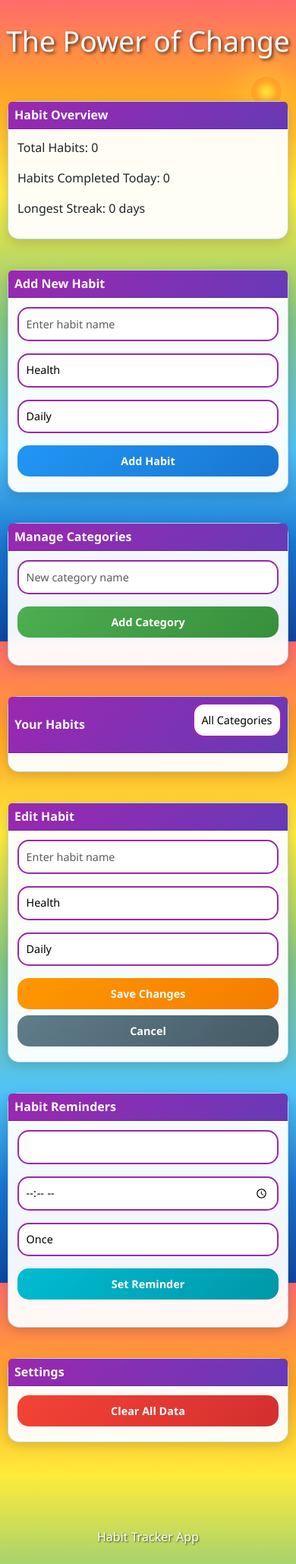
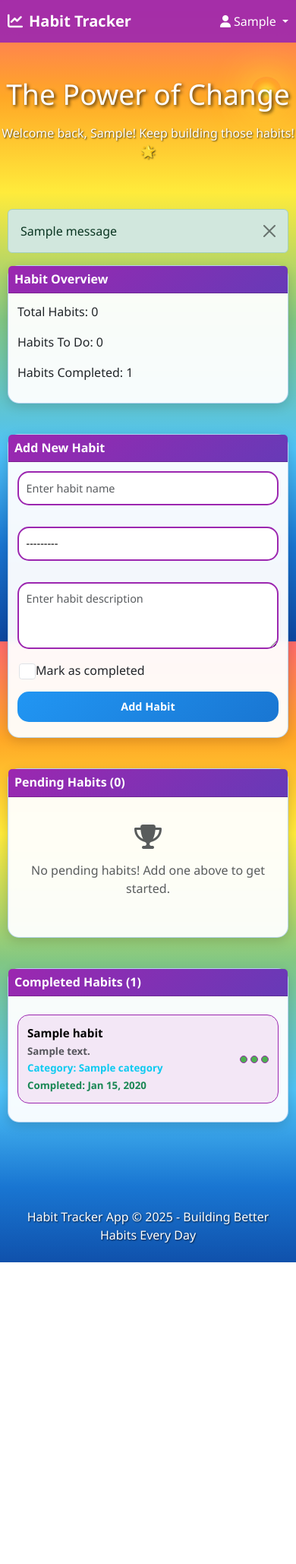
Before and after one commit to MeShell-MyBell/habit-tracker, a Django app: page / in a window 390 px wide. Shown: the whole page at 76% size. After the commit the page ends 1661 px from the top, so only its background shows below. Run offline with Django 5.2, Linux system fonts and the light colour scheme; a user stored in the database is signed in; tables that the repository leaves empty hold one stand-in row (values such as "Sample post"); one stand-in notice (Sample message) is shown; lists and menus that the app fills with data are empty; parts of the project's set-up code (start-up, migrations or seed data) failed here and were passed over; some libraries are stand-ins or nearby versions.

Commit message:
feat: Update main habit tracker with authentication features
- Add navigation bar with user dropdown menu
- Include personalized welcome messages for logged-in users
- Implement user-specific habit display and filtering
- Add logout functionality in navigation
- Update habit overview with real-time counts
- Enhance UI with authentication status indicators
- Maintain responsive design across all devices

```diff
--- a/habits/templates/habits/index.html
+++ b/habits/templates/habits/index.html
@@ -5,7 +5,7 @@
 <head>
     <meta charset="UTF-8">
     <meta name="viewport" content="width=device-width, initial-scale=1.0">
-    <title>The Power of Change</title>
+    <title>Habit Tracker</title>
     <!-- Bootstrap -->
     <link href="https://cdn.jsdelivr.net/npm/bootstrap@5.3.3/dist/css/bootstrap.min.css" rel="stylesheet"
         integrity="sha384-QWTKZyjpPEjISv5WaRU9OFeRpok6YctnYmDr5pNlyT2bRjXh0JMhjY6hW+ALEwIH" crossorigin="anonymous">
@@ -18,11 +18,53 @@
 </head>
 
 <body>
-    <header class="text-center py-4 mb-4">
+    <!-- Navigation Bar -->
+    <nav class="navbar navbar-expand-lg navbar-dark fixed-top" style="background: rgba(156, 39, 176, 0.9); backdrop-filter: blur(10px);">
+        <div class="container">
+            <a class="navbar-brand fw-bold" href="{% url 'home' %}">
+                <i class="fas fa-chart-line me-2"></i>Habit Tracker
+            </a>
+
+            <div class="navbar-nav ms-auto">
+                {% if user.is_authenticated %}
+                    <div class="nav-item dropdown">
+                        <a class="nav-link dropdown-toggle text-white" href="#" id="navbarDropdown" role="button" data-bs-toggle="dropdown">
+                            <i class="fas fa-user me-1"></i>{{ user.first_name|default:user.username }}
+                        </a>
+                        <ul class="dropdown-menu">
+                            <li><a class="dropdown-item" href="{% url 'logout' %}">
+                                <i class="fas fa-sign-out-alt me-2"></i>Logout
+                            </a></li>
+                        </ul>
+                    </div>
+                {% else %}
+                    <a class="nav-link text-white" href="{% url 'login' %}">
+                        <i class="fas fa-sign-in-alt me-1"></i>Login
+                    </a>
+                {% endif %}
+            </div>
+        </div>
+    </nav>
+
+    <header class="text-center py-4 mb-4" style="margin-top: 70px;">
         <h1 class="display-3 text-white mb-0" style="text-shadow: 2px 2px 4px rgba(0,0,0,0.7);">The Power of Change</h1>
+        {% if user.is_authenticated %}
+            <p class="text-white mt-2" style="text-shadow: 1px 1px 2px rgba(0,0,0,0.7);">
+                Welcome back, {{ user.first_name|default:user.username }}! Keep building those habits! 🌟
+            </p>
+        {% endif %}
     </header>
 
     <main class="container">
+        {% if messages %}
+            {% for message in messages %}
+                <div class="alert alert-{{ message.tags }} alert-dismissible fade show" role="alert">
+                    {{ message }}
+                    <button type="button" class="btn-close" data-bs-dismiss="alert"></button>
+                </div>
+            {% endfor %}
+        {% endif %}
+
         <div class="row">
             <div class="col-md-4 mb-4">
                 <section id="habit-overview" class="card">
@@ -30,47 +72,42 @@
                         <h2 class="h5 mb-0">Habit Overview</h2>
                     </div>
                     <div class="card-body" id="overview-content">
-                        <p>Total Habits: <span id="total-habits">0</span></p>
-                        <p>Habits Completed Today: <span id="completed-habits">0</span></p>
-                        <p>Longest Streak: <span id="longest-streak">0 days</span></p>
+                        <p>Total Habits: <span id="total-habits">{{ to_do_habits|length|add:done_habits|length }}</span></p>
+                        <p>Habits To Do: <span id="pending-habits">{{ to_do_habits|length }}</span></p>
+                        <p>Habits Completed: <span id="completed-habits">{{ done_habits|length }}</span></p>
                     </div>
                 </section>
             </div>
 
-            <div class="col-md-4 mb-4">
+            <div class="col-md-8 mb-4">
                 <section id="add-habit" class="card">
                     <div class="card-header">
                         <h2 class="h5 mb-0">Add New Habit</h2>
                     </div>
                     <div class="card-body">
-                        <form id="habit-form">
-                            <input type="text" id="habit-name" class="form-control mb-3" placeholder="Enter habit name" required>
-                            <select id="habit-category" class="form-control mb-3">
-                                <option value="health">Health</option>
-                                <option value="productivity">Productivity</option>
-                                <option value="learning">Learning</option>
-                            </select>
-                            <select id="habit-frequency" class="form-control mb-3">
-                                <option value="daily">Daily</option>
-                                <option value="weekly">Weekly</option>
-                            </select>
-                            <button type="submit" class="btn btn-primary w-100">Add Habit</button>
+                        <form method="post">
+                            {% csrf_token %}
+                            <div class="row">
+                                <div class="col-md-6 mb-3">
+                                    {{ form.name }}
+                                </div>
+                                <div class="col-md-6 mb-3">
+                                    {{ form.category }}
+                                </div>
+                            </div>
+                            <div class="mb-3">
+                                {{ form.description }}
+                            </div>
+                            <div class="mb-3">
+                                <div class="form-check">
+                                    {{ form.completed }}
+                                    <label class="form-check-label" for="{{ form.completed.id_for_label }}">
+                                        Mark as completed
+                                    </label>
+                                </div>
+                            </div>
+                            <button type="submit" class="btn btn-primary">Add Habit</button>
                         </form>
-                    </div>
-                </section>
-            </div>
-
-            <div class="col-md-4 mb-4">
-                <section id="category-management" class="card">
-                    <div class="card-header">
-                        <h2 class="h5 mb-0">Manage Categories</h2>
-                    </div>
-                    <div class="card-body">
-                        <form id="category-form">
-                            <input type="text" id="new-category" class="form-control mb-3" placeholder="New category name" required>
-                            <button type="submit" class="btn btn-success w-100">Add Category</button>
-                        </form>
-                        <div id="category-list" class="mt-3"></div>
                     </div>
                 </section>
             </div>
@@ -79,75 +116,68 @@
         <div class="row">
             <div class="col-md-6 mb-4">
                 <section id="habit-list" class="card">
-                    <div class="card-header d-flex justify-content-between align-items-center">
-                        <h2 class="h5 mb-0">Your Habits</h2>
-                        <select id="filter-category" class="form-control" style="width: auto;">
-                            <option value="all">All Categories</option>
-                        </select>
+                    <div class="card-header">
+                        <h2 class="h5 mb-0">Pending Habits ({{ to_do_habits|length }})</h2>
                     </div>
                     <div class="card-body">
-                        <!-- dynamic insertion -->
+                        {% if to_do_habits %}
+                            {% for habit in to_do_habits %}
+                                <div class="habit">
+                                    <div class="label">
+                                        <strong>{{ habit.name }}</strong>
+                                        {% if habit.description %}
+                                            <br><small class="text-muted">{{ habit.description }}</small>
+                                        {% endif %}
+                                        <br><small class="text-info">Category: {{ habit.category.name }}</small>
+                                        <br><small class="text-muted">Created: {{ habit.created_at|date:"M d, Y" }}</small>
+                                    </div>
+                                    <div class="dots">
+                                        <span style="background: #ff9800;"></span>
+                                        <span style="background: #ff9800;"></span>
+                                        <span style="background: #ddd;"></span>
+                                    </div>
+                                </div>
+                            {% endfor %}
+                        {% else %}
+                            <p class="text-muted text-center py-4">
+                                <i class="fas fa-trophy fa-2x mb-3 d-block"></i>
+                                No pending habits! Add one above to get started.
+                            </p>
+                        {% endif %}
                     </div>
                 </section>
             </div>
 
             <div class="col-md-6 mb-4">
-                <section id="edit-habit" class="card">
+                <section id="completed-habits" class="card">
                     <div class="card-header">
-                        <h2 class="h5 mb-0">Edit Habit</h2>
+                        <h2 class="h5 mb-0">Completed Habits ({{ done_habits|length }})</h2>
                     </div>
                     <div class="card-body">
-                        <form id="edit-habit-form">
-                            <input type="text" id="edit-habit-name" class="form-control mb-3" placeholder="Enter habit name" required>
-                            <select id="edit-habit-category" class="form-control mb-3">
-                                <option value="health">Health</option>
-                                <option value="productivity">Productivity</option>
-                                <option value="learning">Learning</option>
-                            </select>
-                            <select id="edit-habit-frequency" class="form-control mb-3">
-                                <option value="daily">Daily</option>
-                                <option value="weekly">Weekly</option>
-                            </select>
-                            <button type="submit" class="btn btn-warning w-100 mb-2">Save Changes</button>
-                            <button type="button" id="cancel-edit" class="btn btn-secondary w-100">Cancel</button>
-                        </form>
-                    </div>
-                </section>
-            </div>
-        </div>
-
-        <div class="row">
-            <div class="col-md-6 mb-4">
-                <section id="reminders" class="card">
-                    <div class="card-header">
-                        <h2 class="h5 mb-0">Habit Reminders</h2>
-                    </div>
-                    <div class="card-body">
-                        <form id="reminder-form">
-                            <select id="reminder-habit" class="form-control mb-3">
-                            </select>
-                            <input type="time" id="reminder-time" class="form-control mb-3" required>
-                            <select id="reminder-frequency" class="form-control mb-3">
-                                <option value="once">Once</option>
-                                <option value="daily">Daily</option>
-                                <option value="weekly">Weekly</option>
-                            </select>
-                            <button type="submit" class="btn btn-info w-100">Set Reminder</button>
-                        </form>
-                        <div id="reminder-list" class="mt-3"></div>
-                    </div>
-                </section>
-            </div>
-
-            <div class="col-md-6 mb-4">
-                <section id="settings" class="card">
-                    <div class="card-header">
-                        <h2 class="h5 mb-0">Settings</h2>
-                    </div>
-                    <div class="card-body">
-                        <div id="settings-content">
-                            <button id="clear-data" class="btn btn-danger w-100">Clear All Data</button>
-                        </div>
+                        {% if done_habits %}
+                            {% for habit in done_habits %}
+                                <div class="habit">
+                                    <div class="label">
+                                        <strong>{{ habit.name }}</strong>
+                                        {% if habit.description %}
+                                            <br><small class="text-muted">{{ habit.description }}</small>
+                                        {% endif %}
+                                        <br><small class="text-info">Category: {{ habit.category.name }}</small>
+                                        <br><small class="text-success">Completed: {{ habit.created_at|date:"M d, Y" }}</small>
+                                    </div>
+                                    <div class="dots">
+                                        <span style="background: #4caf50;"></span>
+                                        <span style="background: #4caf50;"></span>
+                                        <span style="background: #4caf50;"></span>
+                                    </div>
+                                </div>
+                            {% endfor %}
+                        {% else %}
+                            <p class="text-muted text-center py-4">
+                                <i class="fas fa-clock fa-2x mb-3 d-block"></i>
+                                No completed habits yet. Keep working on your goals!
+                            </p>
+                        {% endif %}
                     </div>
                 </section>
             </div>
@@ -155,9 +185,11 @@
     </main>
 
     <footer class="text-center py-4 mt-5">
-        <p class="text-white mb-0" style="text-shadow: 1px 1px 2px rgba(0,0,0,0.7);">Habit Tracker App</p>
+        <p class="text-white mb-0" style="text-shadow: 1px 1px 2px rgba(0,0,0,0.7);">
+            Habit Tracker App &copy; 2025 - Building Better Habits Every Day
+        </p>
     </footer>
 
-    <script src="app.js"></script>
+    <script src="https://cdn.jsdelivr.net/npm/bootstrap@5.3.3/dist/js/bootstrap.bundle.min.js"></script>
 </body>
 </html>
```
